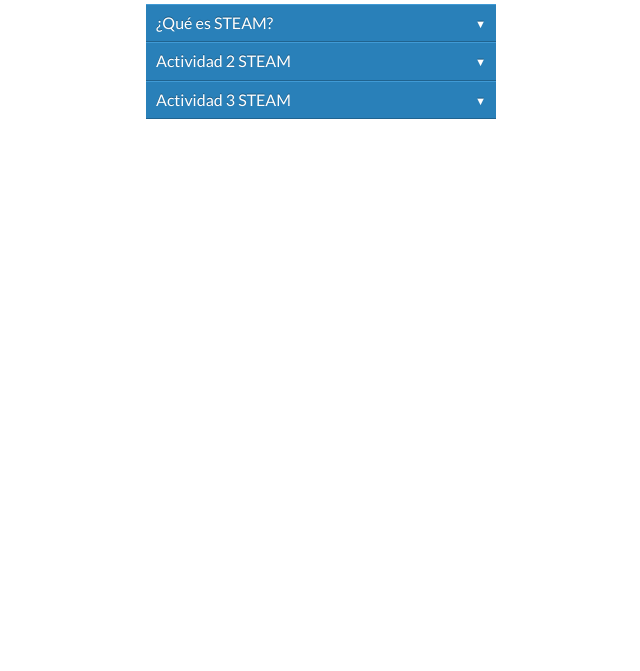
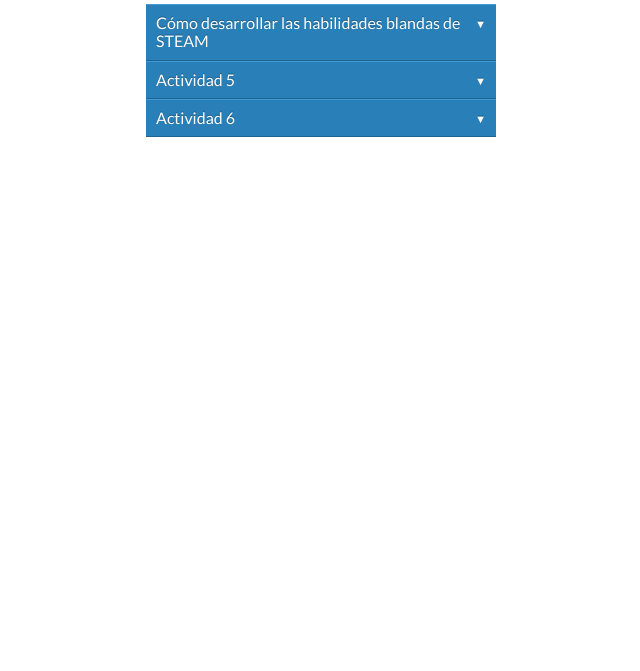
Before and after one commit to LauraJimV/Mis_H5P_U2, a plain HTML site: page index.html in a window 1280 px wide. Shown: the part 129-800 px from the top of the page, without its empty margins (319-959 px from the left). Drawn offline with nearby package versions, Linux system fonts and the light colour scheme.

Commit message:
Update index.html

```diff
--- a/index.html
+++ b/index.html
@@ -10,27 +10,27 @@
 <body>
 <!-- partial:index.partial.html -->
 <div class="container">
-  <h1 class="title">UNIDAD 1</h1>
+  <h1 class="title">UNIDAD 2</h1>
   <ul>
     <li class="dropdown">
-      <a href="#" data-toggle="dropdown">¿Qué es STEAM? <i class="icon-arrow"></i></a>
+      <a href="#" data-toggle="dropdown">Cómo desarrollar las habilidades blandas de STEAM <i class="icon-arrow"></i></a>
       <ul class="dropdown-menu">
-        <li><a href="#">STEAM es un enfoque educativo innovador que combina Ciencia, Tecnología, Ingeniería, Artes y Matemáticas. Su objetivo es fomentar la creatividad, el pensamiento crítico y la resolución de problemas en los estudiantes, preparándolos para los desafíos del mundo real.</a></li>
-        <li><a href="Actividad 1 ¿Qué es STEAM.html">Actividad 1</a></li>
+        <li><a href="#">Identificar estrategias para fomentar habilidades blandas como el trabajo en equipo, la comunicación, la creatividad y el pensamiento crítico en el contexto STEAM.</a></li>
+        <li><a href="Actividad 4.html">Actividad 4</a></li>
       </ul>
     </li>
     <li class="dropdown">
-      <a href="#" data-toggle="dropdown">Actividad 2 STEAM <i class="icon-arrow"></i></a>
+      <a href="#" data-toggle="dropdown">Actividad 5 <i class="icon-arrow"></i></a>
       <ul class="dropdown-menu">
-        <li><a href="#"> Armar un rompecabezas requiere de gran concentración y atención a los detalles, lo cual ayuda a desarrollar una mayor consentracion, que es tan importante para el aprendizaje.</a></li>
-        <li><a href="Actividad 2 Reconoces STEAM.html">Actividad 2</a></li>
+        <li><a href="#"> Reconocer las características principales de las habilidades blandas y cómo se relacionan con el enfoque STEAM.</a></li>
+        <li><a href="Actividad 5.html">Actividad 5</a></li>
       </ul>
     </li>
     <li class="dropdown">
-      <a href="#" data-toggle="dropdown">Actividad 3 STEAM <i class="icon-arrow"></i></a>
+      <a href="#" data-toggle="dropdown">Actividad 6 <i class="icon-arrow"></i></a>
       <ul class="dropdown-menu">
-        <li><a href="#"> En lugar de ser simples receptores de información, las preguntas de reflexión nos convierten en participantes activos en nuestro propio proceso de aprendizaje.</a></li>
-        <li><a href="Actividad 3 Introducción a STEAM.html">Actividad 3</a></li>
+        <li><a href="#"> Fomentar el pensamiento crítico y la creatividad a través de la discusión de dilemas o problemas educativos.</a></li>
+        <li><a href="Actividad 6.html">Actividad 6</a></li>
       </ul>
     </li>
   </ul>
```
